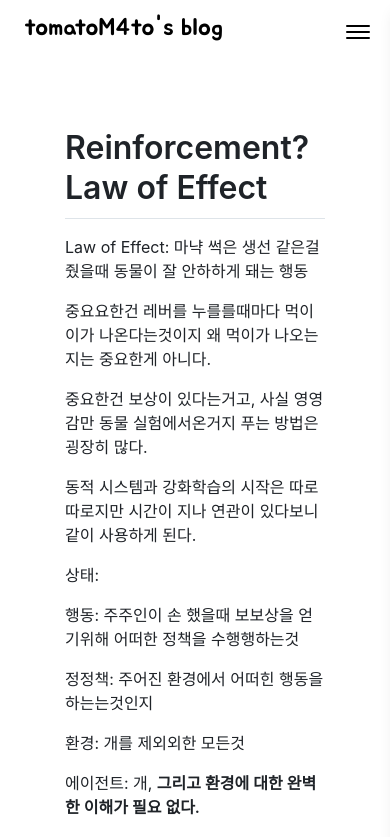
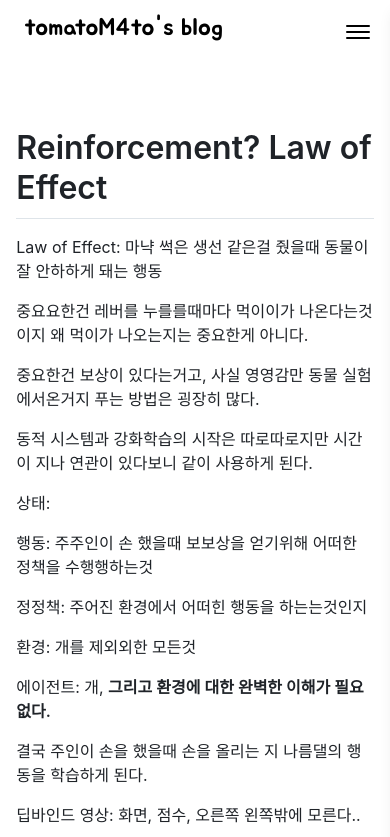
Before and after one commit to tomatoM4to/blog, a Next.js app: page /ai/1-AI-overview in a window 390 px wide. Shown: the top 837 px of the page. Built offline with nearby package versions, Linux system fonts and the light colour scheme.

Commit message:
Fix <code> tag style & improve responsive design

```diff
--- a/app/[subject]/[post]/page.tsx
+++ b/app/[subject]/[post]/page.tsx
@@ -61,7 +61,7 @@ export default async function Page({
     try {
         let content = await getContent(params.subject, params.post);
         return (
-            <div className={`${postPage} mt-32 flex-1 flex flex-col items-center`}>
+            <div className={`${postPage} mt-32 flex-1 flex flex-col items-center overflow-x-hidden`}>
                 <div className={`${post} markdown-body`}>
                     {content}
                 </div>
--- a/components/mdx/code.tsx
+++ b/components/mdx/code.tsx
@@ -1,7 +1,7 @@
 export const code = {
     code: (props: any) => {
         return (
-            <code {...props} className={`bg-gray-200 rounded-md px-1 ${props.className}`}>
+            <code {...props} className={`overflow-x-auto bg-gray-200 rounded-md px-1 ${props.className}`}>
                 {props.children}
             </code>
         )
--- a/components/responsiveConfig.ts
+++ b/components/responsiveConfig.ts
@@ -8,6 +8,6 @@ export const mainPage = `w-0 lg:w-64 2xl:w-96`
 
 export const postPage = `lg:ml-64 2xl:ml-96`
 
-export const post = `w-2/3 2xl:w-1/2`
+export const post = `w-11/12 md:w-3/4 lg:w-2/3 2xl:w-1/2`
 
 export const sideMenu = `lg:hidden`;
```
